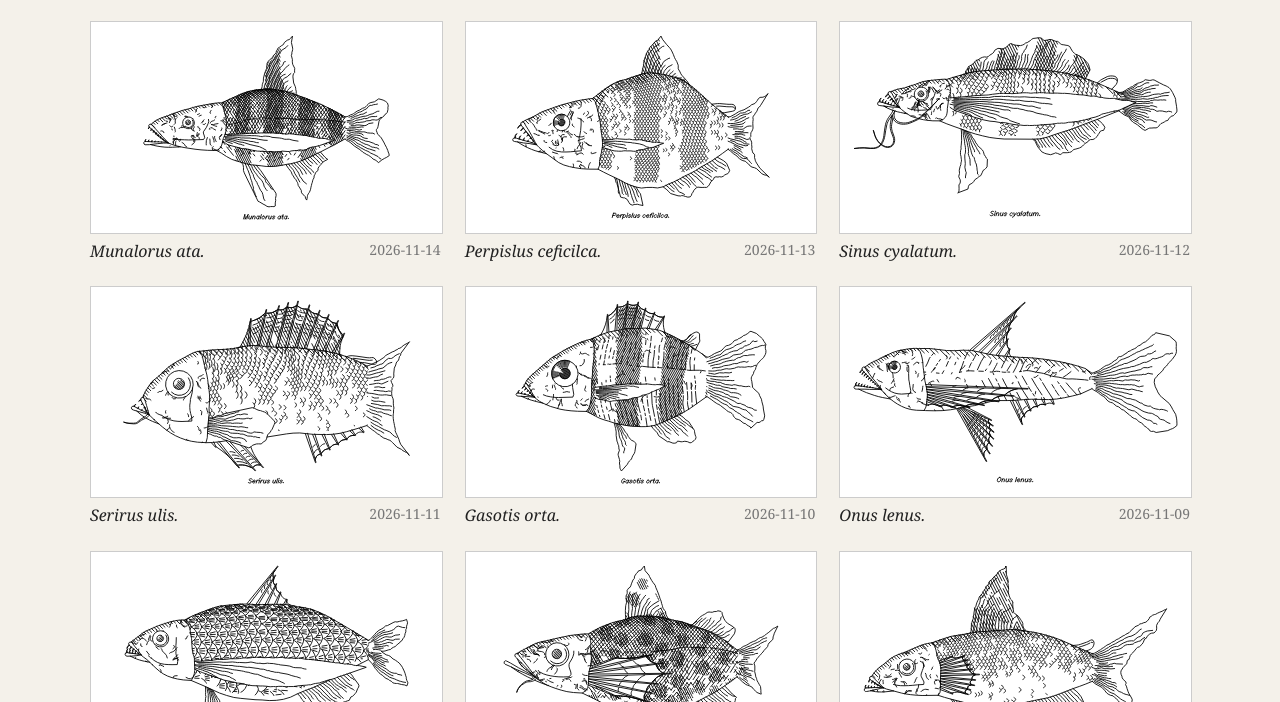
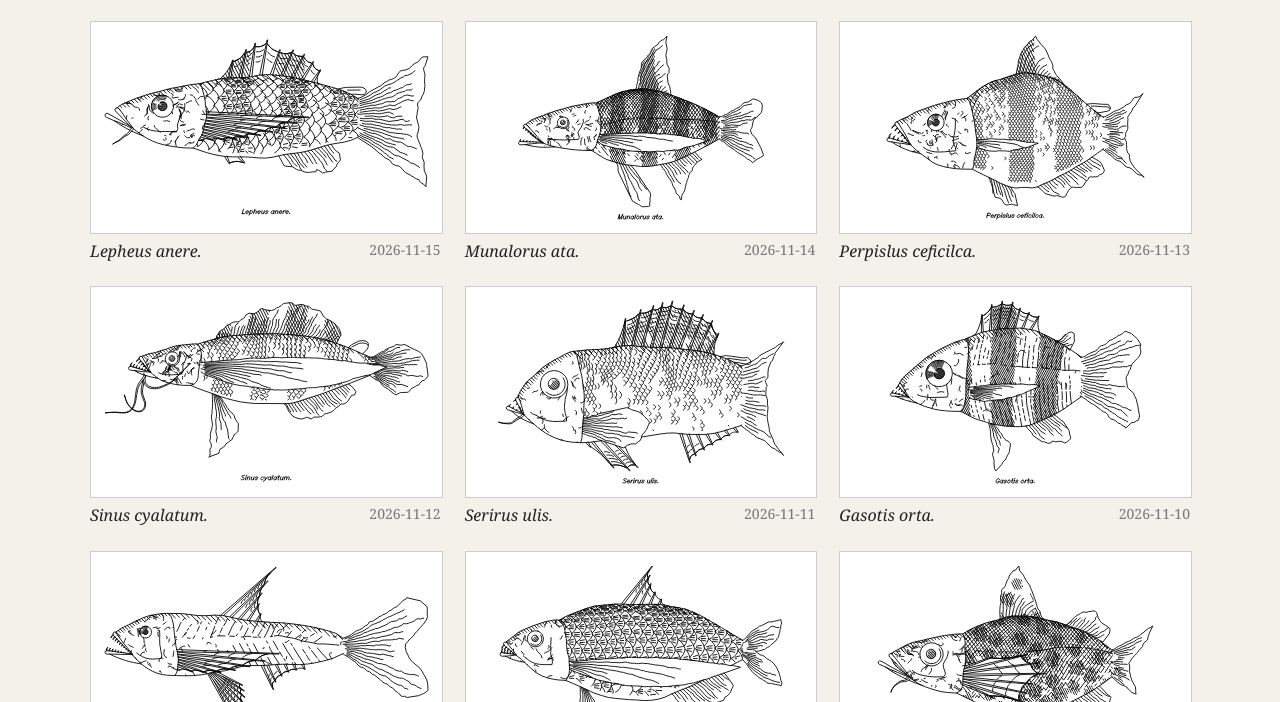
Before and after one commit to odlum/catch-of-the-day, a plain HTML site: page docs/index.html in a window 1280 px wide. Shown: the part 98-800 px from the top of the page. Drawn offline with Linux system fonts and the light colour scheme.

Commit message:
Fish of 2026-11-15: Lepheus anere

```diff
--- a/docs/index.html
+++ b/docs/index.html
@@ -22,6 +22,7 @@
 <h1>Catch of the Day</h1>
 <p>A new fish every morning, drawn by <a href="https://github.com/LingDong-/fishdraw">fishdraw</a>.</p>
 <div class="grid">
+<figure><a href="archive/2026-11-15.svg"><img src="archive/2026-11-15.svg" alt="Lepheus anere." width="800" height="480" loading="lazy"></a><figcaption><i>Lepheus anere.</i> <time>2026-11-15</time></figcaption></figure>
 <figure><a href="archive/2026-11-14.svg"><img src="archive/2026-11-14.svg" alt="Munalorus ata." width="800" height="480" loading="lazy"></a><figcaption><i>Munalorus ata.</i> <time>2026-11-14</time></figcaption></figure>
 <figure><a href="archive/2026-11-13.svg"><img src="archive/2026-11-13.svg" alt="Perpislus ceficilca." width="800" height="480" loading="lazy"></a><figcaption><i>Perpislus ceficilca.</i> <time>2026-11-13</time></figcaption></figure>
 <figure><a href="archive/2026-11-12.svg"><img src="archive/2026-11-12.svg" alt="Sinus cyalatum." width="800" height="480" loading="lazy"></a><figcaption><i>Sinus cyalatum.</i> <time>2026-11-12</time></figcaption></figure>
```
Also changed, not shown: docs/archive/2026-11-15.svg (added), docs/latest.svg, 1 other file.
